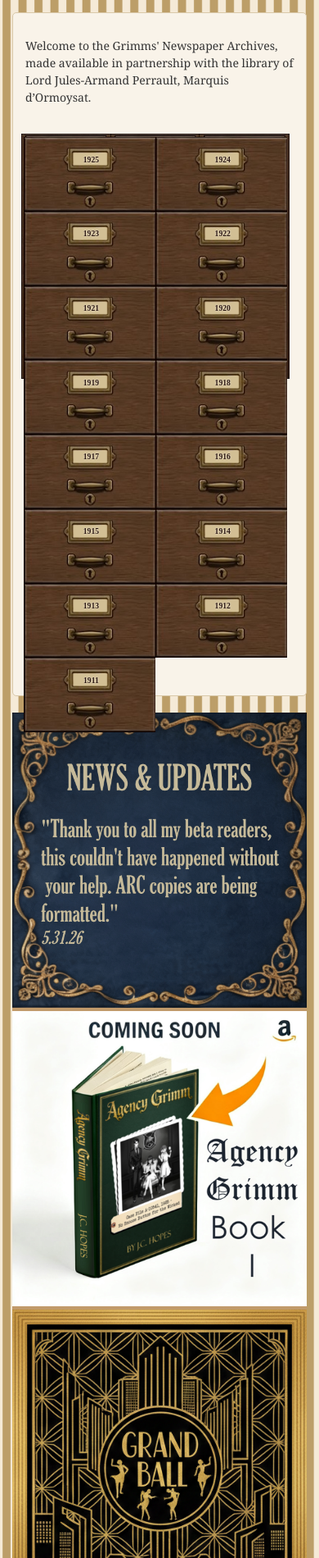
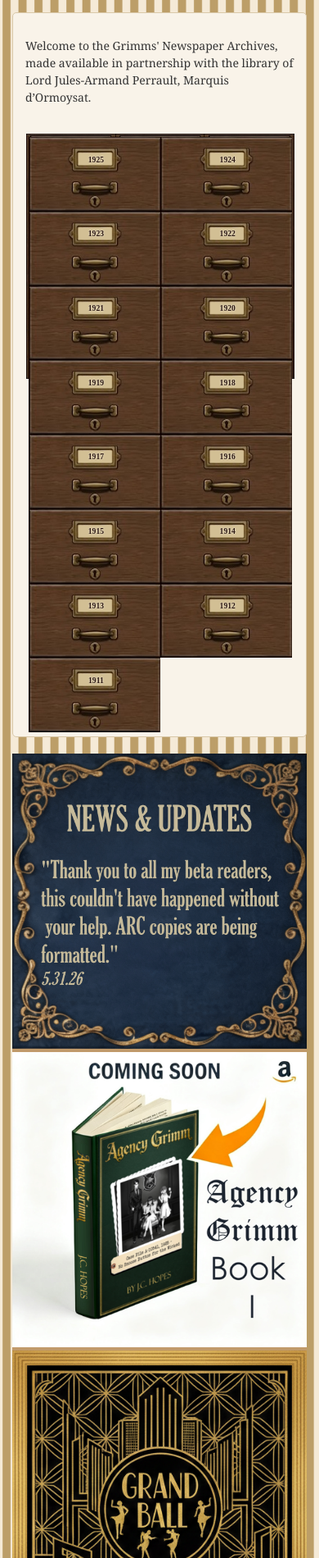
Before and after one commit to johnhopes-collab/grimmsdetectiveagency, a Jekyll site: the page built from archives/newspaper.html, in a window 390 px wide. Shown: the part 308-2208 px from the top of the page at 82% size. Built offline with Jekyll 4.4.1, drawn with Linux system fonts in a browser that asks for light colours.

Commit message:
Update newspaper-archives.css

```diff
--- a/assets/css/newspaper-archives.css
+++ b/assets/css/newspaper-archives.css
@@ -96,8 +96,8 @@
         max-width: 37.5625rem; /* 601px converted to rem */
         margin: 0 auto;
         padding: 20px 0;
-        margin-left: -5px;
-        height: 650px;
+        margin-left: 1px;
+        height: 700px;
     }
 
     .newspaper-cabinet-year { font-size: 0.6rem; }
```
